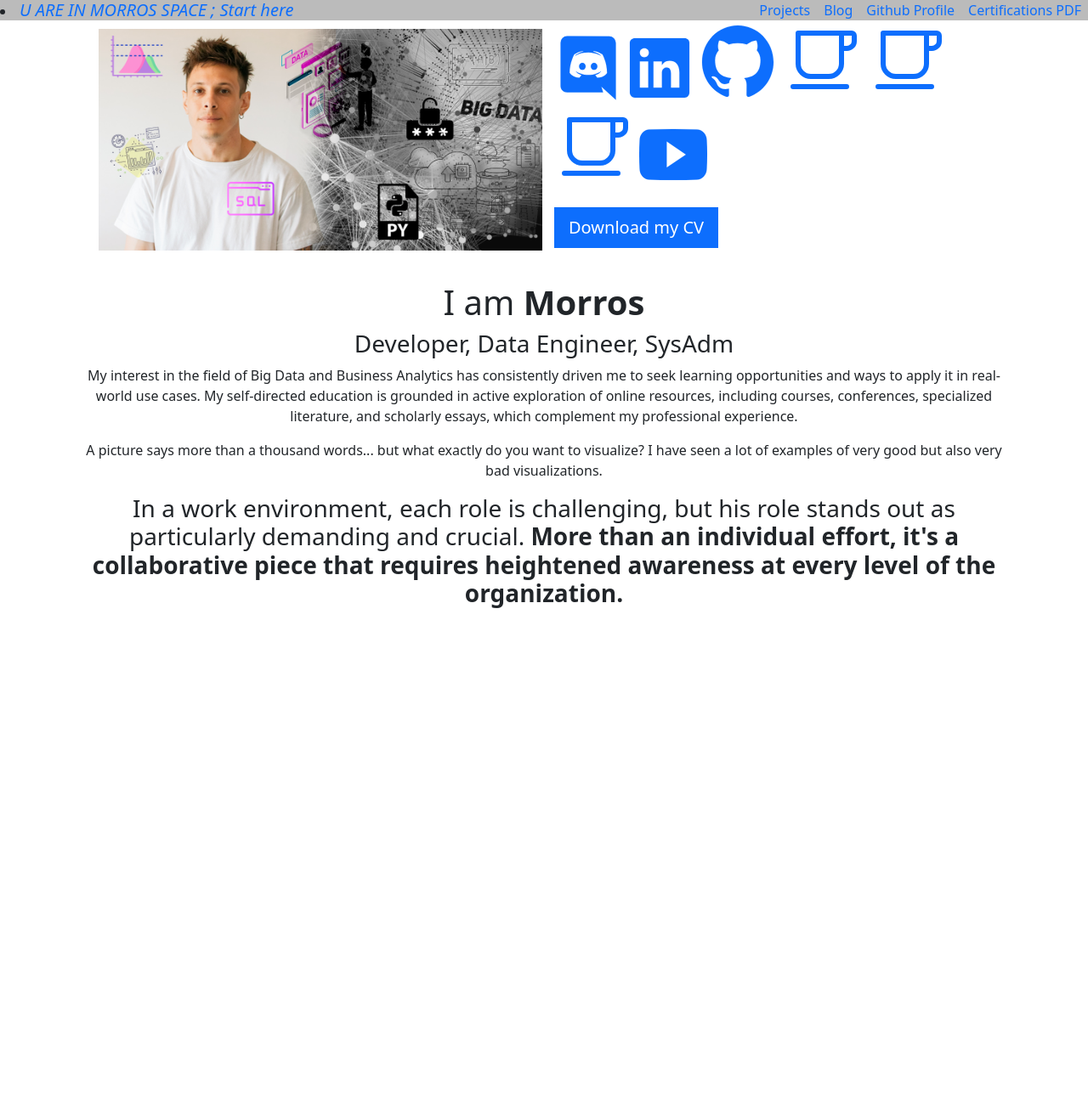
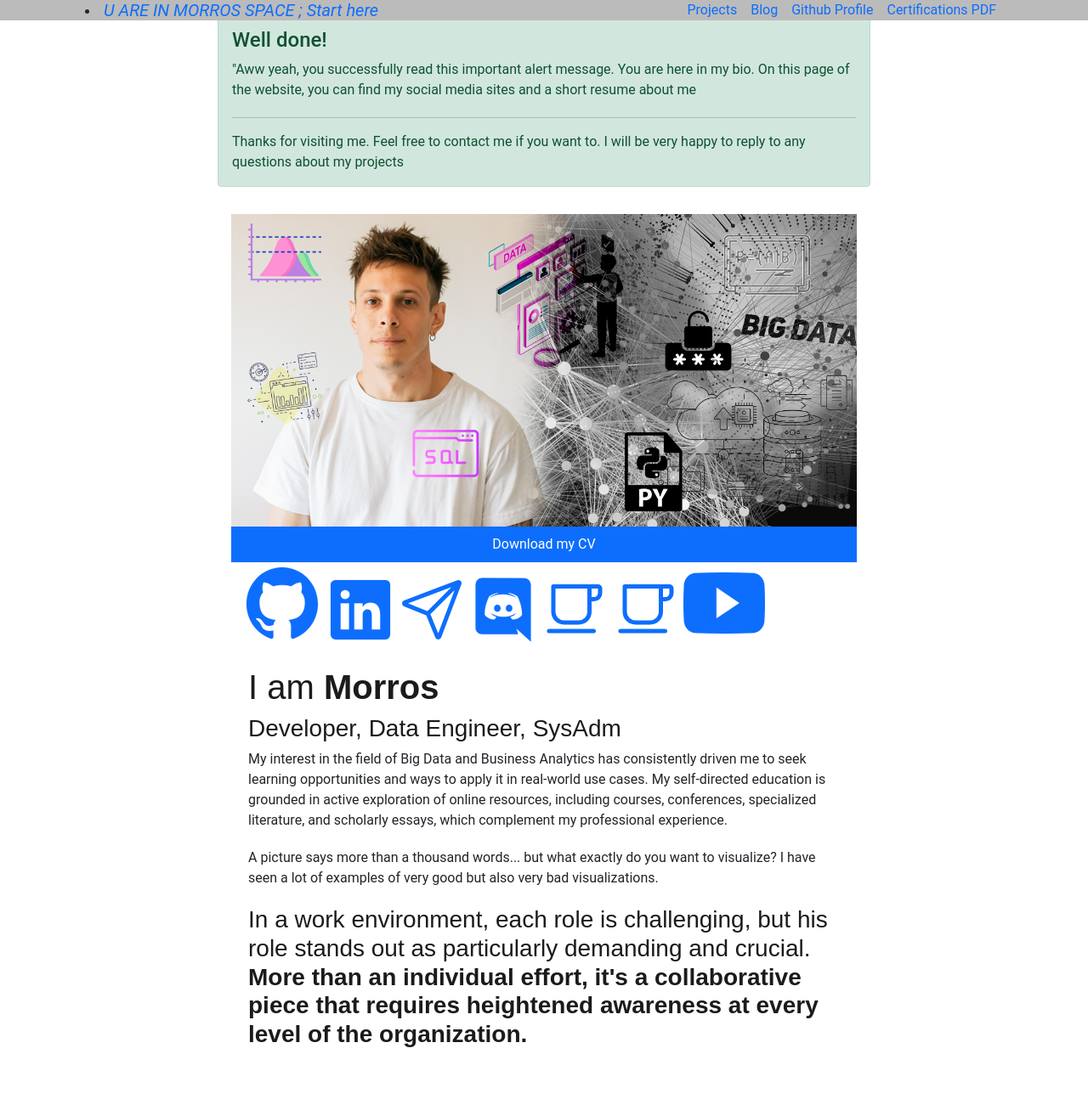
Before and after one commit to morroshub/porfoliowebdjango, a Django app: page /Morrospace/ in a window 1280 px wide. Shown: the whole page at 85% size. Before the commit the page ends 716 px from the top, so only its background shows below. Run offline with Django 4.2, Linux system fonts and the light colour scheme.

Commit message:
se anadio un alerta al spacemorros, se ajustaron tamanos y div dentro del html, se creo un css y js para el layout.

```diff
--- /dev/null
+++ b/porfolio/static/porfolio/css/layout.css
@@ -0,0 +1,51 @@
+/* navbar */
+
+.navbar {
+    background-color: #bbbbbb;
+    padding: 5px 100px; /* Ajusta el padding superior e inferior según sea necesario */
+    height: 24px; /* Ajusta la altura según sea necesario */
+    transition: background-color 0.3s ease, padding 0.3s ease, height 0.3s ease;
+}
+
+.navbar.hidden {
+    padding: 2;
+    height: 2;
+    overflow: visible;
+}
+
+
+body {
+    font-family: 'Roboto', sans-serif; /* Reemplaza 'Roboto' con la fuente que prefieras de Google Fonts */
+}
+
+
+/* texto  */
+h1, h2, h3 {
+    font-family: 'Montserrat', sans-serif; /* Reemplaza 'Montserrat' con la fuente que prefieras de Google Fonts */
+    color: #1b1b1b; /* Azul brillante, ajusta según tus preferencias */
+}
+
+p {
+    font-size: 16px;
+    margin-bottom: 20px;
+}
+
+
+.container {
+    max-width: 800px;
+    margin: 0 auto;
+    padding: 20px;
+}
+
+
+/*social icons */
+.discordsocial-icon {
+    color: #aaaa;
+    transition: 0.2s;
+    text-decoration: none;
+    margin: 10px 50px; /* Corregí el error en la propiedad margin */
+}
+
+.discordsocial-icon:hover {
+    color: #333;
+}
--- a/porfolio/static/porfolio/js/init.js
+++ b/porfolio/static/porfolio/js/init.js
@@ -1,3 +1,6 @@
+
+// Animaciones para el init
+
 document.addEventListener("DOMContentLoaded", function () {
     // Function to write text with a blinking cursor
     function typeWriter(text, i, elementId, fnCallback, delay) {
--- a/porfolio/templates/Morrospace.html
+++ b/porfolio/templates/Morrospace.html
@@ -1,72 +1,86 @@
 {% extends 'layout.html' %}
 
 {% block content %}
+
   {% load static %}
 
+
+
   <!-- Hero Section -->
-  <head>
     <meta charset="UTF-8">
     <meta http-equiv="X-UA-Compatible" content="IE=edge">
     <meta name="viewport" content="width=device-width, initial-scale=1.0">
+
     <!-- Logos social media -->
     <link rel="stylesheet" href="https://cdnjs.cloudflare.com/ajax/libs/font-awesome/5.15.3/css/all.min.css" integrity="sha512-2c0S0YF6o9N11kuBj4owqJRW8B3pkJLlJ/4Uchpmp4J+Um78lJigQboMm47L5eUsHkCxZMlzJLs+P2s3/Ncz0g==" crossorigin="anonymous" referrerpolicy="no-referrer" />
 
+
     <style>
-      .discordsocial-icon{
-        color: #aaaa;
-        transition: 0.2s;
-        text-decoration: none;
-        margin: 10 50px;
-
-      }
-      .discordsocial-icon :hover{
-        color: #333
+      background {
+        color: rgb(202, 196, 170);
       }
     </style>
-  </head>
+
+
+
+  <!-- alerta bienvenida -->
+<div class="alert alert-success" role="alert" id="customAlert" style="display: none;">
+  <h4 class="alert-heading">Well done!</h4>
+  <p>"Aww yeah, you successfully read this important alert message. You are here in my bio. On this page of the website, you can find my social media sites and a short resume about me </p>
+  <hr>
+  <p class="mb-0">Thanks for visiting me. Feel free to contact me if you want to. I will be very happy to reply to any questions about my projects</p>
+</div>
+
+
+
+<div class="p-3"><div class="card-card-bod">
+  <div class="col-lg-12">
+          <!-- Contenido izquierdo, como la imagen principal -->
+          <img src="{% static 'CV-LUCASMORRONE-PYTHON-DEV.png' %}" class="img-fluid" alt="portada-morrospace" class="img-fluid w-100 margin: 5px;">
+
+          <a class="btn btn-primary btn-lg rounded-0 w-100" href="{% static 'LucasMorrone-Dev-python-data.pdf' %}" style="font-size: 1em" target="_blank"> Download my CV</a>
+    </div>
 
 
   <div class="container-fluid">
-    <div class="row">
-        <div class="col-md-6">
-            <!-- Contenido izquierdo, como la imagen principal -->
-            <img src="{% static 'CV-LUCASMORRONE-PYTHON-DEV.png' %}" class="img-fluid" style="font-size: 2em; margin: 10px;" />
-        </div>
-        <div class="col-md-6">
+        <div class="col-md-12">
             <!-- Contenido derecho, que contiene los iconos y el botón -->
+
             <div class="social-btn-container">
                 <!-- Íconos sociales -->
+
                 <div class="social-icons">
+
+                    <a href="https://www.github.com/morroshub" target="_blank" class="social-icon"><ion-icon name="logo-github" style="font-size: 6em;"></ion-icon></a>
+
+                    <a href="https://www.linkedin.com/lucas-genaro-morrone" target="_blank" class="social-icon"><ion-icon name="logo-linkedin" style="font-size: 5em ;"></ion-icon></a>
+
+
+                   <a href="https://www.mandameunmail.com" target="_blank"
+                    class="social-icon"><ion-icon name="paper-plane-outline"style="font-size: 5em;"></ion-icon></a>
+
                     <a href="https://www.infobae.com" target="_blank" class="social-icon"><ion-icon name="logo-discord" style="font-size: 5em;"></ion-icon></a>
-                    <a href="https://www.linkedin.com/lucas-genaro-morrone" target="_blank" class="social-icon"><ion-icon name="logo-linkedin" style="font-size: 5em;"></ion-icon></a>
-                    <a href="https://www.github.com/morroshub" target="_blank" class="social-icon"><ion-icon name="logo-github" style="font-size: 6em;"></ion-icon></a>
+
+
                     <a href="https://www.caffesito.com" target="_blank"
-                    class="social-icon"><ion-icon name="cafe-outline" style="font-size: 6em;"></ion-icon></a>
+                    class="social-icon"><ion-icon name="cafe-outline" style="font-size: 5em;"></ion-icon></a>
 
                     <a href="https://www.playlist.com" target="_blank"
-                    class="social-icon"><ion-icon name="cafe-outline" style="font-size: 6em;"></ion-icon></a>
-
-                    <a href="https://www.mandameunmail.com" target="_blank"
-                    class="social-icon"><ion-icon name="cafe-outline" style="font-size: 6em;"></ion-icon></a>
-
-
+                    class="social-icon"><ion-icon name="cafe-outline" style="font-size: 5em;"></ion-icon></a>
 
                     <a href="https://youtube.com/lucasmororne" target="_blank"
-                    class="social-icon"><ion-icon name="logo-youtube" style="font-size: 5em;
+                    class="social-icon"><ion-icon name="logo-youtube" style="font-size: 6em;
                     "></ion-icon></a>
-                </div>
-
-                <!-- Botón de descarga -->
-                <div class="custom-btn-container">
-                    <a class="btn btn-primary btn-lg rounded-0 my-3" href="{% static 'LucasMorrone-Dev-python-data.pdf' %}" target="_blank"> Download my CV</a>
                 </div>
             </div>
         </div>
     </div>
 </div>
 
+
+
   <!-- Porfolio Section -->
-  <div class="row my-4 text-center">
+  <div class="container">
     <h1>I am <strong>Morros</strong></h1>
     <h3>Developer, Data Engineer, SysAdm</h3>
     <p>My interest in the field of Big Data and Business Analytics has consistently driven me to seek learning opportunities and ways to apply it in real-world use cases. My self-directed education is grounded in active exploration of online resources, including courses, conferences, specialized literature, and scholarly essays, which complement my professional experience.</p>
--- a/porfolio/templates/layout.html
+++ b/porfolio/templates/layout.html
@@ -4,42 +4,37 @@
 <html lang="en">
 
 <head>
+
   <meta charset="UTF-8">
   <meta http-equiv="X-UA-Compatible" content="IE=edge">
   <meta name="viewport" content="width=device-width, initial-scale=1.0">
   <title>Morroshub-WebPorfolio</title>
   <link href="https://cdn.jsdelivr.net/npm/bootstrap@5.1.3/dist/css/bootstrap.min.css" rel="stylesheet"
     integrity="sha384-1BmE4kWBq78iYhFldvKuhfTAU6auU8tT94WrHftjDbrCEXSU1oBoqyl2QvZ6jIW3" crossorigin="anonymous">
+  <link rel="stylesheet" href="{% static 'porfolio/css/layout.css' %}">
+  <link rel="text-js" href="{% static 'porfolio/js/layout.js' %}">
+
   <script type="module" src="https://unpkg.com/ionicons@7.1.0/dist/ionicons/ionicons.esm.js"></script>
   <script nomodule src="https://unpkg.com/ionicons@7.1.0/dist/ionicons/ionicons.js"></script>
 
-  <style>
-.navbar {
-    background-color: #bbbbbb;
-    padding: 5px 0; /* Ajusta el padding superior e inferior según sea necesario */
-    height: 24px; /* Ajusta la altura según sea necesario */
-    transition: background-color 0.3s ease, padding 0.3s ease, height 0.3s ease;
-}
 
-.navbar.hidden {
-    padding: 2;
-    height: 2;
-    overflow: hidden;
-}
+<!-- alertas -->
+<script>
+  document.addEventListener('DOMContentLoaded', function() {
+    // Muestra la alerta al cargar la página
+    document.getElementById('customAlert').style.display = 'block';
+  });
+</script>
 
-.navbar-container:hover .navbar {
-    padding: 2px 0; /* Ajusta el padding según sea necesario */
-}
 
-</style>
+
 </head>
 
-</head>
 
 <body class="text-dark">
   {% include 'partials/navbar.html' %}
 
-<div class="container p-4">
+<div class="container p-3">
   {% block content %}
   {% endblock %}
 </div>
--- a/porfolio/templates/partials/navbar.html
+++ b/porfolio/templates/partials/navbar.html
@@ -1,6 +1,5 @@
+
 {% load static %}
-
-
 
 <!-- "u are in morros space - start here " -->
 <nav class="navbar navbar-expand-lg fixed-top">
```
Also changed, not shown: porfolio/static/porfolio/js/layout.js (added, +29 -0 lines), 2 other files.
